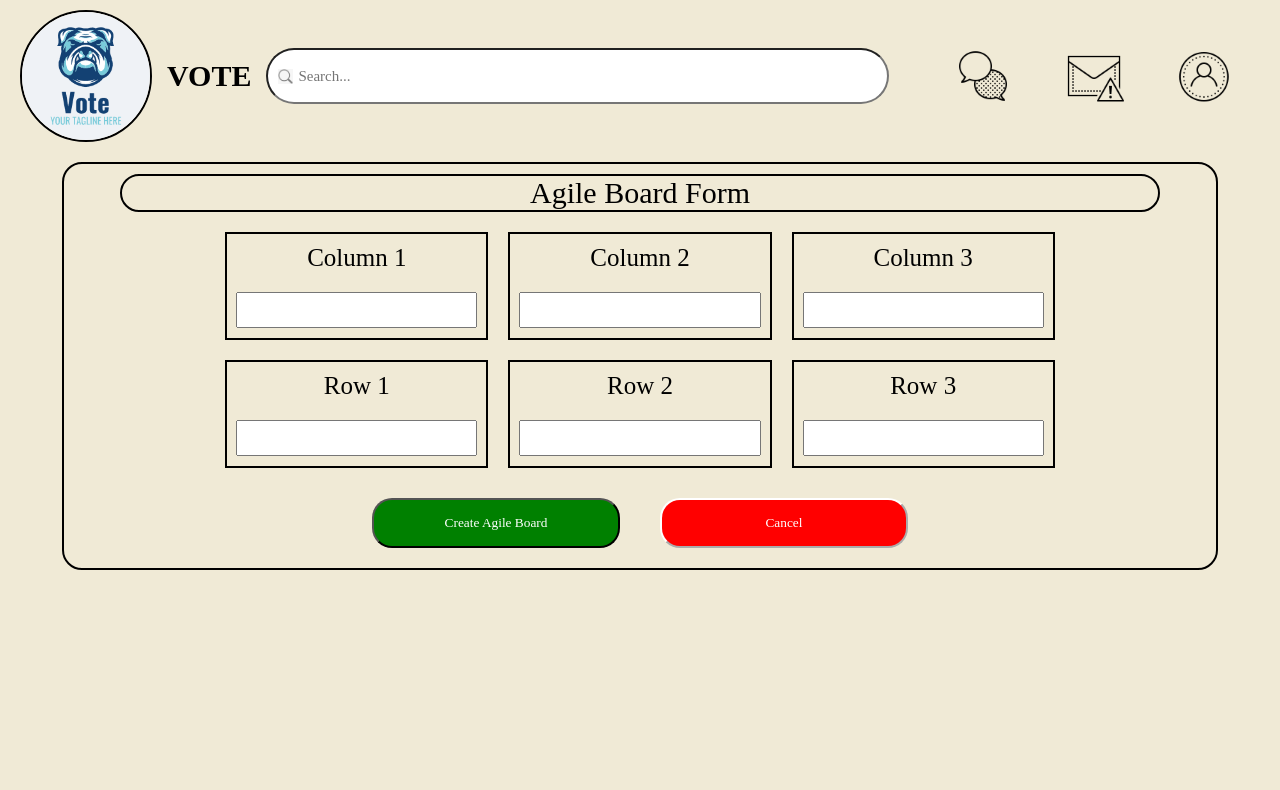
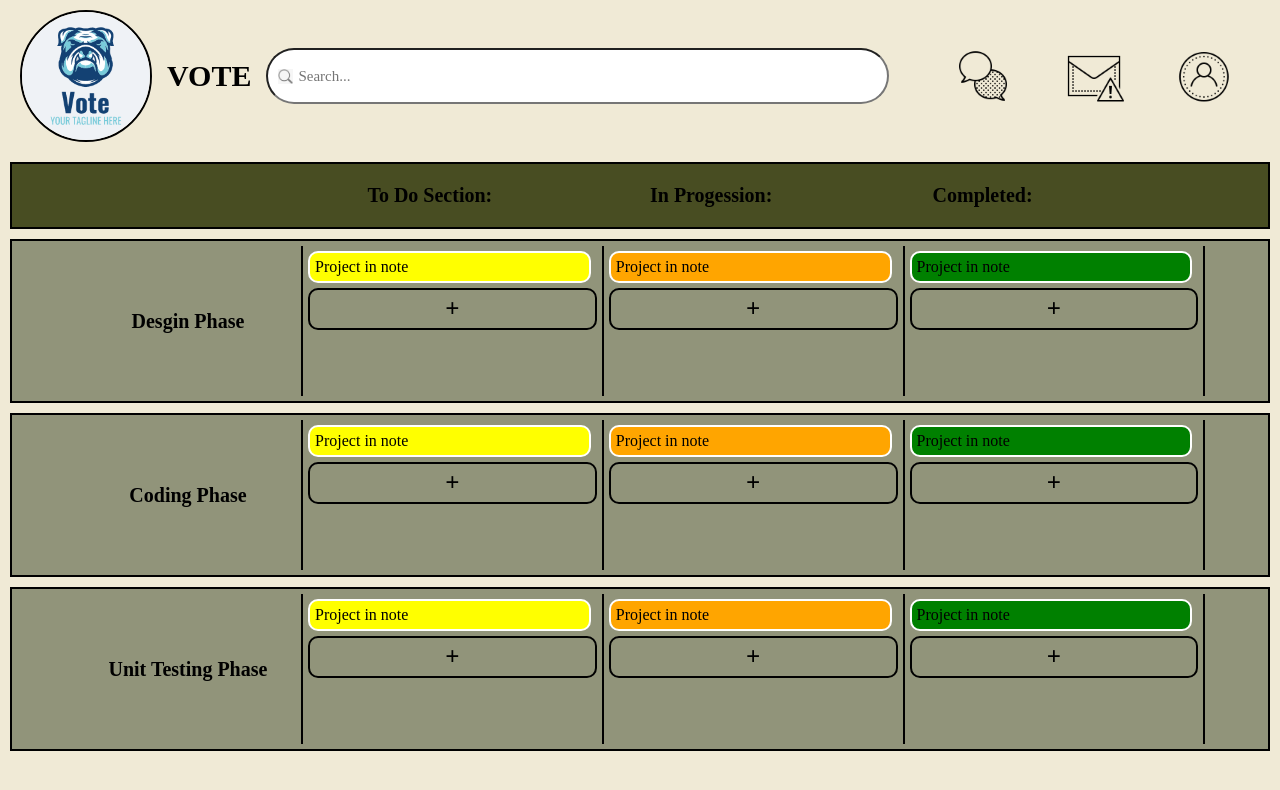
Before and after one commit to Kitkamseng/FinalYearProject, a React (Create React App) app: page /agileboardcreation in a window 1280 px wide. Shown: the top 790 px of the page. Built offline with nearby package versions, Linux system fonts and the light colour scheme.

Commit message:
Agile board base done

```diff
--- /dev/null
+++ b/src/components/AgileBoardStack.css
@@ -0,0 +1,57 @@
+.agileboard-main-container{
+    border-color: black;
+    border-width: 2px;
+    border-style: solid;
+
+    display: flex;
+    flex-direction: column;
+
+    background-color: #91947a;
+
+    margin: 10px;
+
+    justify-content: center;
+    align-items: center;
+
+}
+
+.ab-first-container{
+    /* border-color: black;
+    border-width: 2px;
+    border-style: solid; */
+
+    width: 90%;
+    margin: 5px;
+
+    display: flex;
+    flex-direction: row;
+}
+
+.ab-first-three{
+    border-right-width: black;
+    border-right-width: 2px;
+    border-right-style: solid;
+
+    width: 25%;
+    height: 150px;
+
+    display: flex;
+    align-items: center;
+    justify-content: center;
+
+    font-weight: bold;
+    font-size: 20px;
+
+}
+
+.note-container{
+    border-right-width: black;
+    border-right-width: 2px;
+    border-right-style: solid;
+
+
+    display: flex;
+    flex-direction: row;
+
+    width: 33%;
+}
--- /dev/null
+++ b/src/components/AgileBoardStack.jsx
@@ -0,0 +1,36 @@
+import React from "react";
+import './AgileBoardStack.css';
+import StickyNote from "./StickyNote";
+
+function AgileBoardStack (props) {
+
+
+    return(
+        <>
+            <div className="agileboard-main-container">
+                <div className="ab-first-container">
+                    <div className="ab-first-three">
+                        {props.content}
+                    </div>
+                    <div className="note-container">
+                        <StickyNote
+                            backgroundColor="yellow"
+                        />
+                    </div>
+                    <div className="note-container">
+                        <StickyNote
+                            backgroundColor="orange"
+                        />
+                    </div>
+                    <div className="note-container">
+                        <StickyNote
+                            backgroundColor="green"
+                        />
+                    </div>
+                </div>
+            </div>
+        </>
+    )
+}
+
+export default AgileBoardStack;
--- /dev/null
+++ b/src/components/StickyNote.css
@@ -0,0 +1,56 @@
+.sticky-note{
+    /* border-color: black;
+    border-width: 2px;
+    border-style: solid;  */
+
+    width: 100%;
+
+
+}
+
+.sticky-note-container{
+    border-color: white;
+    border-width: 2px;
+    border-style: solid;
+    border-radius: 10px;
+
+
+    width: 90%;
+
+    margin: 5px;
+    padding: 5px;
+
+    transition: transform 0.3s;
+
+}
+
+.sticky-note-container:hover{
+    transform: scale(0.9);
+    transition-delay: 0.1s;
+}
+
+.sticky-note-add{
+    border-color: black;
+    border-width: 2px;
+    border-style: solid;
+    border-radius: 10px;
+
+    margin: 5px;
+    padding: 5px;
+
+    font-weight: bold;
+    font-size: 25px;
+
+    display: flex;
+    justify-content: center;
+    align-items: center;
+
+    transition: transform 0.3s;
+
+}
+
+.sticky-note-add:hover{
+    transform: scale(0.9);
+    transition-delay: 0.1s;
+
+}
--- /dev/null
+++ b/src/components/StickyNote.jsx
@@ -0,0 +1,23 @@
+import React from "react";
+import './StickyNote.css';
+
+function StickyNote (props){
+
+    const { backgroundColor } = props;
+
+
+    return(
+        <>
+            <div className="sticky-note" >
+                <div className="sticky-note-container" style={{ backgroundColor }}>
+                    Project in note
+                </div>
+                <div className="sticky-note-add">
+                    +
+                </div>
+            </div>
+        </>
+    )
+}
+
+export default StickyNote;
--- a/src/pages/AgileBoard.css
+++ b/src/pages/AgileBoard.css
@@ -1,167 +1,42 @@
-.agile-board-container{
-    /* border-color: black;
+.agile-big-box{
+    border-color: black;
     border-width: 2px;
-    border-style: solid; */
+    border-style: solid;
+
+    margin: 10px;
+
+    background-color: #484D22;
+
+    /* display: flex; */
+    /* flex-direction: row; */
 
     display: flex;
     justify-content: center;
     align-items: center;
-
-    width: 100%;
-    height: 100%;
 }
 
-.agile-form-box{
-    border-color: black;
-    border-width: 2px;
-    border-style: solid;
-    border-radius: 20px;
-
-    display: flex;
-    justify-content: center;
-    align-items: center;
-    flex-direction: column;
-
-    width: 90%;
-    /* height: 300px; */
-
-    margin: 10px;
-}
-
-
-.agile-form-title{
-    border-color: black;
-    border-width: 2px;
-    border-style: solid;
-    border-radius: 20px;
-
-    font-size: 30px;
-
-    display: flex;
-    justify-content: center;
-
-    width: 90%;
-
-    margin: 10px;
-}
-
-.agile-columns{
+.agile-box{
     /* border-color: black;
     border-width: 2px;
     border-style: solid; */
 
     width: 90%;
 
-    display: flex;
-    justify-content: center;
-    align-items: center;
-    flex-direction: row;
-
-}
-
-.agile-form-column{
-    border-color: black;
-    border-width: 2px;
-    border-style: solid;
-
-    width: 25%;
-
     margin: 10px;
 
     display: flex;
-    justify-content: center;
-    align-items: center;
-    flex-direction: column;
+    flex-direction: row;
 }
 
-.agile-form-column input{
-    margin: 10px;
-    width: 90%;
-    height: 30px;
-}
-
-.column-title{
-    font-size: 25px;
-
-    margin: 10px;
-}
-
-.agile-rows{
+.first-square{
     /* border-color: black;
     border-width: 2px;
     border-style: solid; */
 
-    width: 90%;
-
-    display: flex;
-    justify-content: center;
-    align-items: center;
-    flex-direction: row;
-
-}
-
-.agile-form-row{
-    border-color: black;
-    border-width: 2px;
-    border-style: solid;
-
     width: 25%;
 
-    margin: 10px;
+    padding: 10px;
 
-    display: flex;
-    justify-content: center;
-    align-items: center;
-    flex-direction: column;
+    font-weight: bold;
+    font-size: 20px;
 }
-
-.agile-form-row input{
-    margin: 10px;
-    width: 90%;
-    height: 30px;
-}
-
-.row-title{
-    font-size: 25px;
-
-    margin: 10px;
-}
-
-.submit-box{
-    /* border-color: black;
-    border-width: 2px;
-    border-style: solid; */
-
-    display: flex;
-    justify-content: center;
-    align-items: center;
-    flex-direction: row;
-
-    width: 50%;
-}
-
-.agile-form-box button{
-    border-radius: 20px;
-
-    width: 50%;
-    margin: 20px;
-    min-height: 50px;
-
-    transition: transform 0.3s;
-
-}
-
-.agile-form-box button:hover{
-    transform: scale(1.1);
-    transition-delay: 0.1s;
-}
-
-.create-agile-button{
-    background-color: green;
-    color: white;
-}
-
-.cancel-button{
-    background-color: red;
-    color: white;
-}
--- a/src/pages/AgileBoard.jsx
+++ b/src/pages/AgileBoard.jsx
@@ -2,6 +2,7 @@ import React from "react";
 import './AgileBoard.css';
 import Header from './../components/Header';
 import { useNavigate } from "react-router-dom";
+import AgileBoardStack from "../components/AgileBoardStack";
 
 
 function AgileBoard(){
@@ -15,68 +16,24 @@ function AgileBoard(){
     return (
         <>
             <Header />
-            <form>
-                <div className="agile-board-container">
-                    <div className="agile-form-box">
-                        <div className="agile-form-title">
-                            Agile Board Form
-                        </div>
-                        <div className="agile-columns">
-                            <div className="agile-form-column">
-                                <div className="column-title">
-                                    Column 1
-                                </div>
-                                <input></input>
-                            </div>
-                            <div className="agile-form-column">
-                                <div className="column-title">
-                                    Column 2
-                                </div>
-                                <input></input>
-                            </div>
-                            <div className="agile-form-column">
-                                <div className="column-title">
-                                    Column 3
-                                </div>
-                                <input></input>
-                            </div>
-                        </div>
-                        <div className="agile-rows">
-                            <div className="agile-form-row">
-                                <div className="row-title">
-                                    Row 1
-                                </div>
-                                <input></input>
-                            </div>
-                            <div className="agile-form-column">
-                                <div className="row-title">
-                                    Row 2
-                                </div>
-                                <input></input>
-                            </div>
-                            <div className="agile-form-column">
-                                <div className="row-title">
-                                    Row 3
-                                </div>
-                                <input></input>
-                            </div>
-                        </div>
-                        <div className="submit-box">
-                            <button
-                                className="create-agile-button"
-                            >
-                                Create Agile Board
-                            </button>
-                            <button
-                                className="cancel-button"
-                                onClick={handleCancelButton}
-                            >
-                                Cancel
-                            </button>
-                        </div>
+            <div className="agile-big-box">
+                <div className="agile-box">
+                    <div className="first-square" />
+                    <div className="first-square">
+                        To Do Section:
+                    </div>
+                    <div className="first-square">
+                        In Progession:
+                    </div>
+                    <div className="first-square">
+                        Completed:
                     </div>
                 </div>
-            </form>
+            </div>
+            <AgileBoardStack content="Desgin Phase" />
+            <AgileBoardStack content="Coding Phase" />
+            <AgileBoardStack content="Unit Testing Phase" />
+
         </>
     )
 };
```
